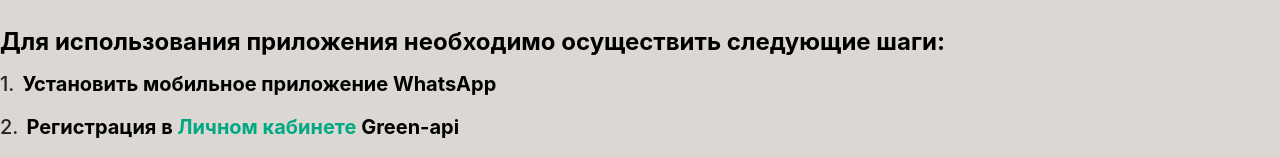
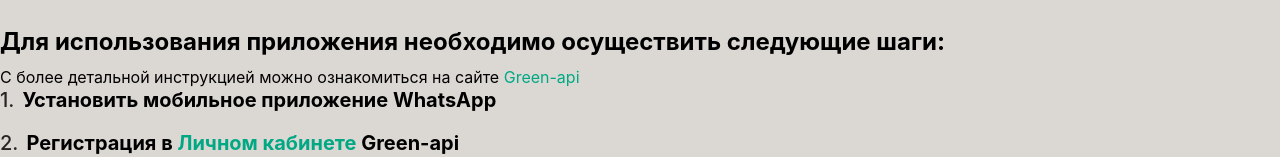
Before and after one commit to KsuSmolyar/greenApi, a React (Vite) app: page / in a window 1280 px wide. Shown: the part 375-532 px from the top of the page. Built offline with nearby package versions, Linux system fonts and the light colour scheme.

Commit message:
added instructions

```diff
--- a/src/pages/Authorization.tsx
+++ b/src/pages/Authorization.tsx
@@ -37,6 +37,7 @@
 			</form>
 			<div className={"container"}>
 				<h2 className={styles.title}>Для использования приложения необходимо осуществить следующие шаги:</h2>
+				<p>С более детальной инструкцией можно ознакомиться на сайте <a href={"https://green-api.com/docs/before-start/#cabinet"} rel={"noreferrer"}>Green-api</a></p>
 				<ol className={styles.authorizationOl}>
 					<li><b>Установить мобильное приложение WhatsApp</b></li>
 					<li><b>Регистрация в<a href={"https://console.green-api.com/registration"} rel={"noreferrer"}> Личном кабинете </a>Green-api</b>
```
Also changed, not shown: 1 other file (tests, documents, lock files or other folders).
